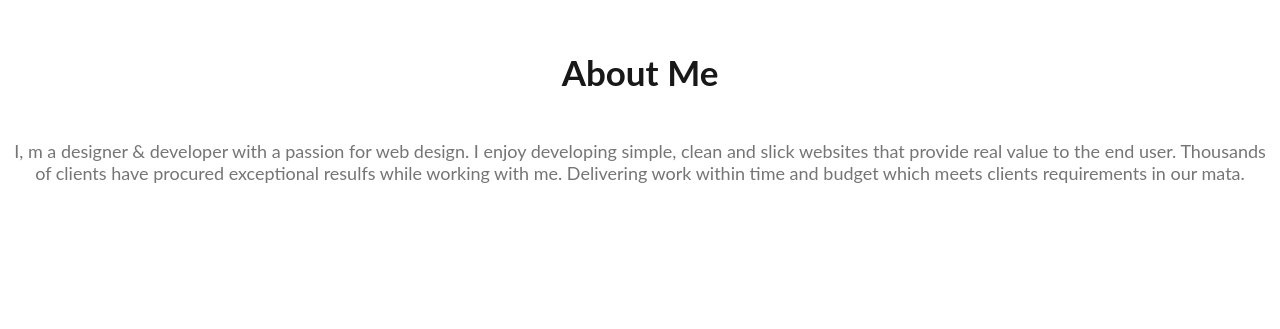
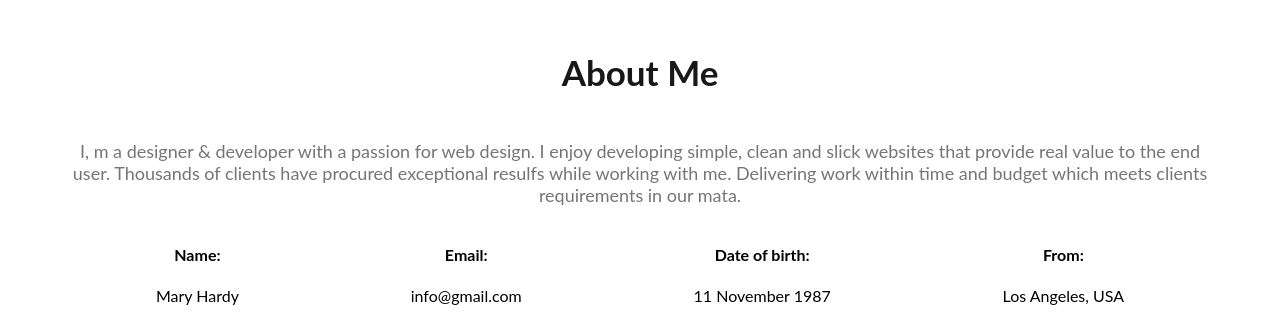
Before and after one commit to pritam0111/web-developer-portfolio, a plain HTML site: page index.html in a window 1280 px wide. Shown: the part 1214-1543 px from the top of the page. Before the commit the page ends 1416 px from the top, so only its background shows below. Drawn offline with Linux system fonts and the light colour scheme.

Commit message:
about full added

```diff
--- a/index.html
+++ b/index.html
@@ -37,10 +37,32 @@
     <main>
         <section class="about"></section>
         <h4 class="section-title">About Me</h4>
-        <P class="section-description">I, m a designer & developer with a passion for web design. I enjoy developing simple, clean and slick websites that provide real value to the end user. Thousands of clients have procured exceptional resulfs while working with me. Delivering work within time and budget which meets clients requirements in our mata.</P>
+        <P class="section-description">I, m a designer & developer with a passion for web design. I enjoy developing
+            simple, clean and slick websites that provide real value to the end user. Thousands of clients have procured
+            exceptional resulfs while working with me. Delivering work within time and budget which meets clients
+            requirements in our mata.</P>
+        <div class="about-info-container">
+            <div class="about-info">
+                <h4 class="info-title">Name: </h4>
+                <p class="info-description">Mary Hardy</p>
 
+            </div>
+            <div class="about-info">
+                <h4 class="info-title">Email:</h4>
+                <p class="info-description">info@gmail.com</p>
 
+            </div>
+            <div class="about-info">
+                <h4 class="info-title">Date of birth:</h4>
+                <p class="info-description"> 11 November 1987</p>
 
+            </div>
+            <div class="about-info">
+                <h4 class="info-title">From:</h4>
+                <p class="info-description">Los Angeles, USA</p>
+
+            </div>
+        </div>
     </main>
     <footer>
 
--- a/styles/portfolio.css
+++ b/styles/portfolio.css
@@ -52,6 +52,7 @@ nav a {
     background-image: url(../images/header_bg.png);
     background-repeat: no-repeat;
     background-position: bottom right;
+    max-width: 1600px;
 }
 
 .banner {
@@ -106,3 +107,14 @@ nav a {
 
 
 }
+main{
+    max-width: 1140px;
+    margin: 0 auto;
+}
+.about-info-container{
+    display: flex;
+    justify-content:space-around ;
+
+}.about-info{
+    text-align: center;
+}
```
